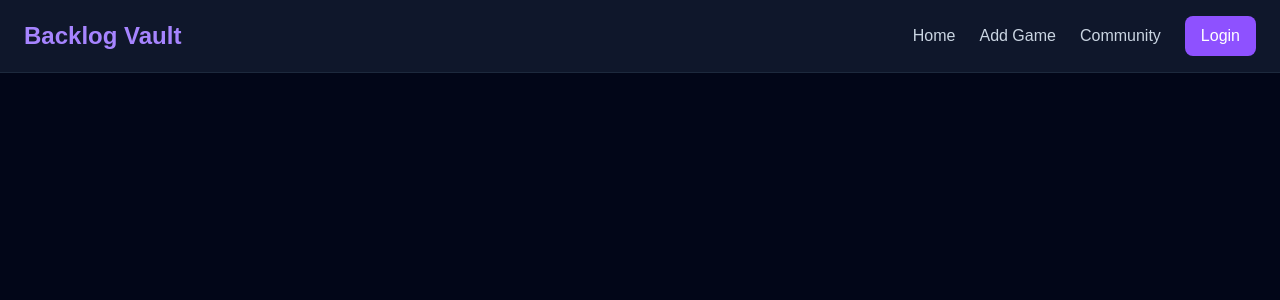
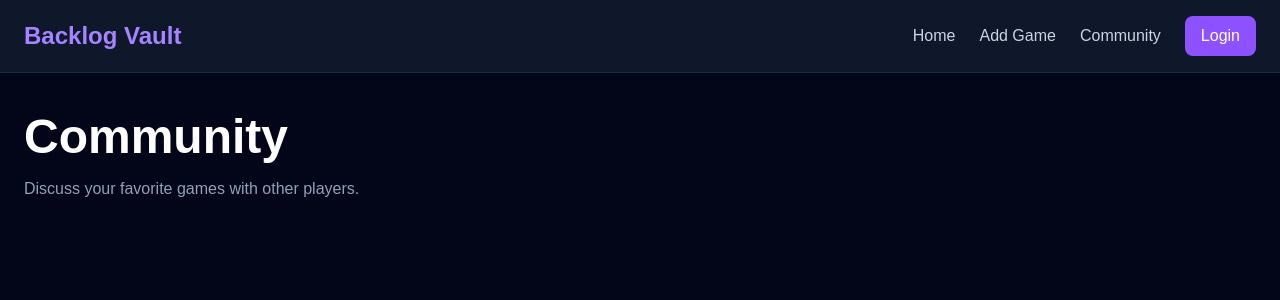
Before and after one commit to joreut728-cmd/backlog-vault, a React (Vite) app: page /community-page in a window 1280 px wide. Shown: the top 300 px of the page. Built offline with nearby package versions, Linux system fonts and the light colour scheme.

Commit message:
CommunityPage erstellt navbar angepasst  rotuter ergänzt

```diff
--- a/src/App.jsx
+++ b/src/App.jsx
@@ -5,6 +5,7 @@ import HomePage from "./pages/HomePage";
 import GameDetailPage from "./pages/GameDetailPage";
 import AddGamePage from "./pages/AddGamePage";
 import Navbar from "./components/Navbar";
+import CommunityPage from "./pages/CommunityPage";
 
 function App() {
   return (
@@ -18,6 +19,7 @@ function App() {
           <Route path="/" element={<HomePage />} />
           <Route path="/game/:id" element={<GameDetailPage />} />
           <Route path="/add-game" element={<AddGamePage />} />
+          <Route path="/community-page" element={<CommunityPage />} />
         </Routes>
       </main>
     </BrowserRouter>
--- a/src/components/Navbar.jsx
+++ b/src/components/Navbar.jsx
@@ -24,7 +24,7 @@ function Navbar() {
           </Link>
 
           <Link
-            to="/add-game"
+            to="/community-page"
             className="text-slate-300 hover:text-violet-400 transition"
           >
             Community
--- /dev/null
+++ b/src/pages/CommunityPage.jsx
@@ -0,0 +1,15 @@
+function CommunityPage() {
+  return (
+    <section className="mx-auto max-w-7xl px-6 py-10">
+      <h1 className="text-5xl font-bold">
+        Community
+      </h1>
+
+      <p className="mt-4 text-slate-400">
+        Discuss your favorite games with other players.
+      </p>
+    </section>
+  );
+}
+
+export default CommunityPage;
```
